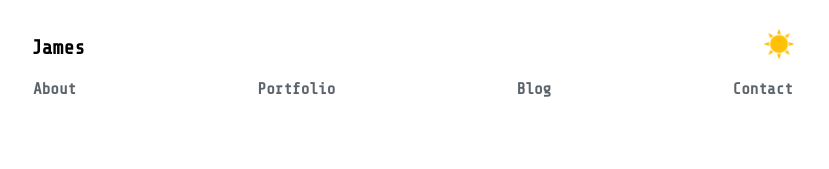
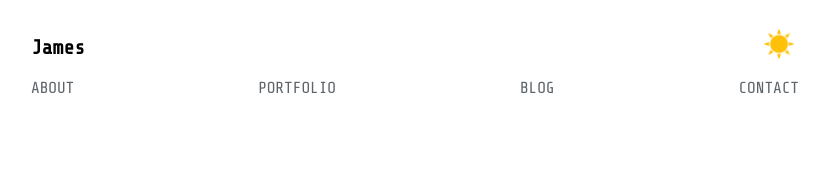
Before and after one commit to jamesncox/portfolio-v2, a React (Create React App) app: page / in a window 1280 px wide. Shown: the top 169 px of the page, without its empty margins (225-1054 px from the left). Built offline with nearby package versions, Linux system fonts and the light colour scheme.

Commit message:
Stub out NavMenu highlight effect

```diff
--- a/src/App.js
+++ b/src/App.js
@@ -1,6 +1,7 @@
 import React from 'react'
 import './stylesheets/App.css'
 import './stylesheets/Responsive.css'
+import './stylesheets/NavMenu.css'
 
 import Header from './components/layout/Header'
 
--- a/src/components/layout/NavBar.js
+++ b/src/components/layout/NavBar.js
@@ -1,13 +1,18 @@
 import React from 'react'
+// import { Link as RouterLink } from 'react-router-dom';
+
 
 function NavBar() {
 
     return (
         <nav className="menu-wrapper">
-            <button className="menu-buttons">About</button>
-            <button className="menu-buttons">Portfolio</button>
-            <button className="menu-buttons">Blog</button>
-            <button className="menu-buttons">Contact</button>
+            {/* <RouterLink to="/"> */}
+                <a>About</a>
+            {/* </RouterLink> */}
+
+            <a>Portfolio</a>
+            <a>Blog</a>
+            <a>Contact</a>
         </nav>
     )
 }
--- a/src/stylesheets/App.css
+++ b/src/stylesheets/App.css
@@ -73,7 +73,7 @@ body.dark {
     justify-content: space-between;
 }
 
-.menu-buttons {
+/* .menu-buttons {
     font-family: 'Share Tech Mono', monospace;
     font-size: 1rem;
     font-weight: var(--font-weight);
@@ -81,11 +81,7 @@ body.dark {
     border: none;
     background: none;
     margin-left: -.25rem;
-}
-
-menu-buttons:active {
-    border-bottom: 3px solid red;
-  }
+} */
 
 .description {
     font-family: 'Roboto', sans-serif;
--- /dev/null
+++ b/src/stylesheets/NavMenu.css
@@ -0,0 +1,46 @@
+@import url('https://fonts.googleapis.com/css2?family=Share+Tech+Mono&display=swap');
+
+a {
+    font-family: 'Share Tech Mono', monospace;
+    text-decoration: none;
+    position: relative;
+    cursor: pointer;
+    text-transform: uppercase;
+    transition: color 0.1s, background-color 0.1s;
+    color: var(--menu-color);
+  }
+  a:hover {
+    color: var(--hightlighted-menu-color);
+  }
+  a:focus, a:active {
+    color: var(--hightlighted-menu-color);
+  }
+
+  a::before {
+    content: '';
+    /* display: block; */
+    position: absolute;
+    top: 100%;
+    height: 3px;
+    width: 100%;
+    background-color: var(--hightlighted-menu-color);
+    -webkit-transform-origin: center top;
+            transform-origin: center top;
+    -webkit-transform: scale(0, 1);
+            transform: scale(0, 1);
+    transition: color 0.1s, -webkit-transform 0.2s ease-out;
+    transition: color 0.1s, transform 0.2s ease-out;
+    transition: color 0.1s, transform 0.2s ease-out, -webkit-transform 0.2s ease-out;
+  }
+
+  a:active::before {
+    background-color: var(--hightlighted-menu-color);
+  }
+
+  a:hover::before,
+  a:focus::before {
+    -webkit-transform-origin: center top;
+            transform-origin: center top;
+    -webkit-transform: scale(1, 1);
+            transform: scale(1, 1);
+  }
```
